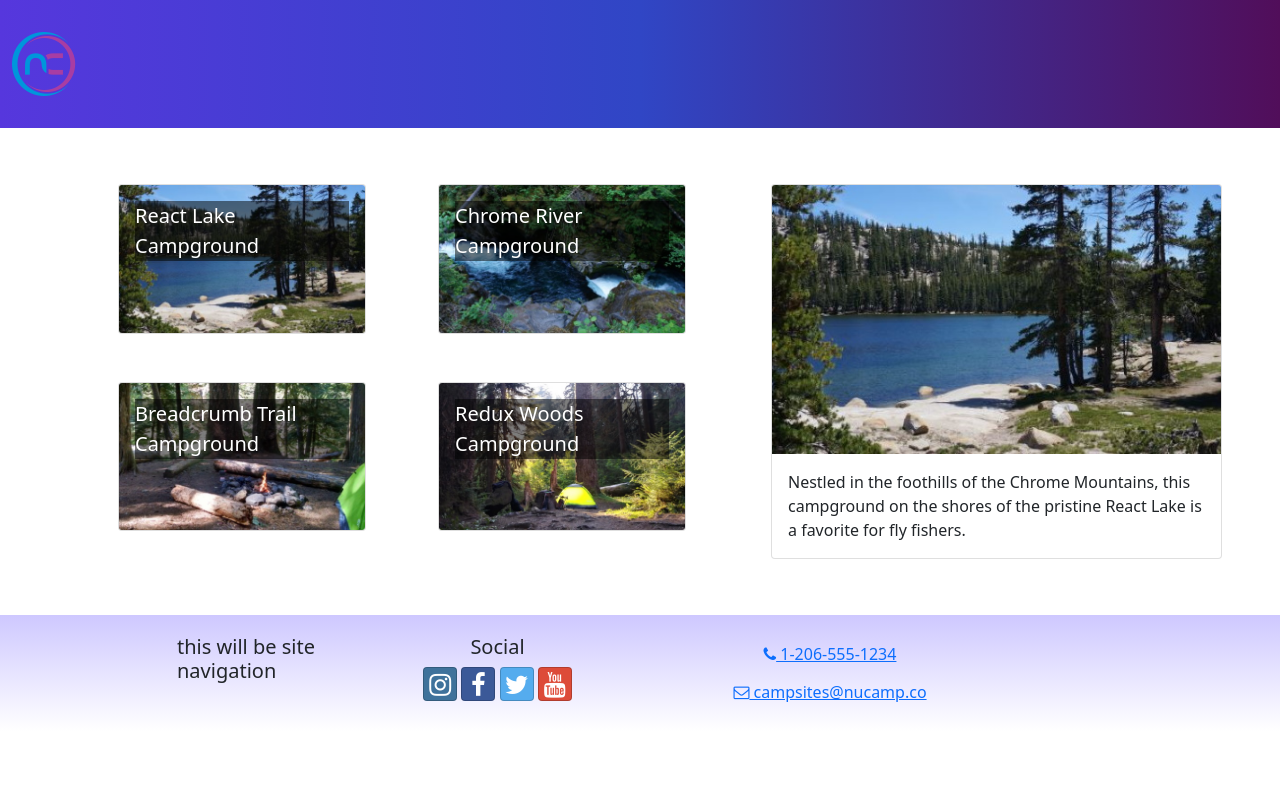
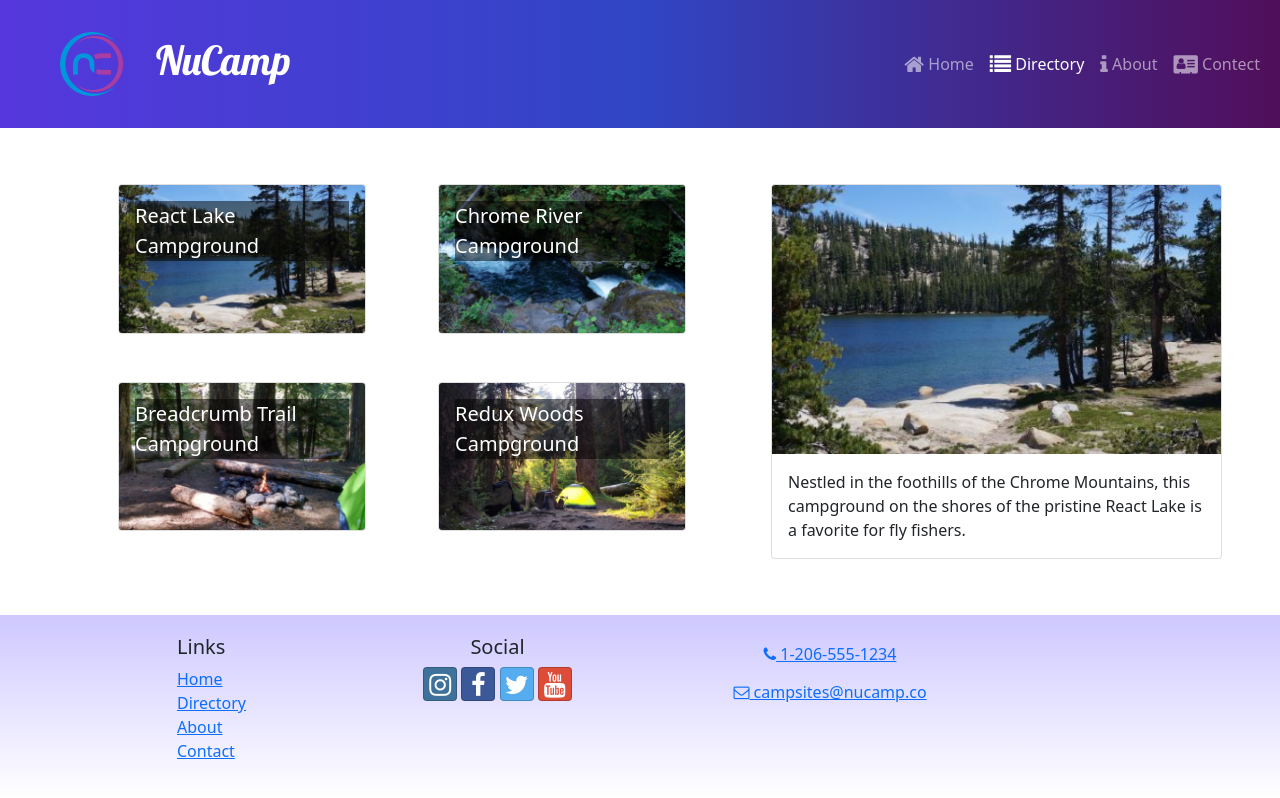
Before and after one commit to arunkumar09/hearts, a React (Create React App) app in the folder nucampsite/: page /directory in a window 1280 px wide. Built offline with nearby package versions, Linux system fonts and the light colour scheme.

Commit message:
footer, header

```diff
--- a/nucampsite/src/components/Footer.js
+++ b/nucampsite/src/components/Footer.js
@@ -1,3 +1,4 @@
+import { Link } from "react-router-dom";
 import { Container , Row, Col} from "reactstrap";
 
 const Footer = () => {
@@ -6,7 +7,21 @@
             <Container>
                 <Row>
                     <Col xs={{size: 4, offset: 1}} sm='2'>
-                        <h5>this will be site navigation</h5>
+                        <h5>Links</h5>
+                        <ul className='list-unstyled'>
+                            <li>
+                                <Link to='/'>Home</Link>
+                            </li>
+                            <li>
+                                <Link to='/directory'>Directory</Link>
+                            </li>
+                            <li>
+                                <Link to='/about'>About</Link>
+                            </li>
+                            <li>
+                                <Link to='/contact'>Contact</Link>
+                            </li>
+                        </ul>
                     </Col>
                     <Col xs='6' sm='3' className="text-center">
                     <h5>Social</h5>
--- a/nucampsite/src/components/Header.js
+++ b/nucampsite/src/components/Header.js
@@ -1,15 +1,78 @@
-import { Navbar, NavbarBrand } from "reactstrap";
-import NucampLogo from '../app/assets/img/logo.png'
+import {
+  Navbar,
+  NavbarBrand,
+  Collapse,
+  NavbarToggler,
+  Nav,
+  NavItem,
+} from "reactstrap";
+import { NavLink } from "react-router-dom";
+import NucampLogo from "../app/assets/img/logo.png";
+import { useState } from "react";
 
 const Header = () => {
-    return (
-        <Navbar dark color='primary' sticky='top' expand='md'>
+    const [menuOpen, setMenuOpen] = useState(false);
 
-                <NavbarBrand href='/'>
-                    <img src={NucampLogo} alt='nucamp logo' />
-                </NavbarBrand>
-
-        </Navbar>);
-}
+  return (
+    <Navbar
+      dark
+      color="primary"
+      sticky="top"
+      expand="md"
+    >
+      <NavbarBrand
+        className="ms-5"
+        href="/"
+      >
+        <img
+          src={NucampLogo}
+          alt="nucamp logo"
+          className="float-start"
+        />
+        <h1 className="mt-1">NuCamp</h1>
+      </NavbarBrand>
+          <NavbarToggler onClick={ ()=>setMenuOpen(!menuOpen)} />
+          <Collapse isOpen={ menuOpen}  navbar>
+        <Nav
+          className="ms-auto"
+          navbar
+        >
+          <NavItem>
+            <NavLink
+              className="nav-link"
+              to="/"
+            >
+              <i className="fa fa-home fa-lg" /> Home
+            </NavLink>
+          </NavItem>
+          <NavItem>
+            <NavLink
+              className="nav-link"
+              to="/directory"
+            >
+              <i className="fa fa-list fa-lg" /> Directory
+            </NavLink>
+          </NavItem>
+          <NavItem>
+            <NavLink
+              className="nav-link"
+              to="/about"
+            >
+              <i className="fa fa-info fa-lg" /> About
+            </NavLink>
+          </NavItem>
+          <NavItem>
+            <NavLink
+              className="nav-link"
+              to="/contact"
+            >
+              <i className="fa fa-address-card fa-lg" /> Contect
+            </NavLink>
+          </NavItem>
+        </Nav>
+      </Collapse>
+    </Navbar>
+  );
+};
 
 export default Header;
```
